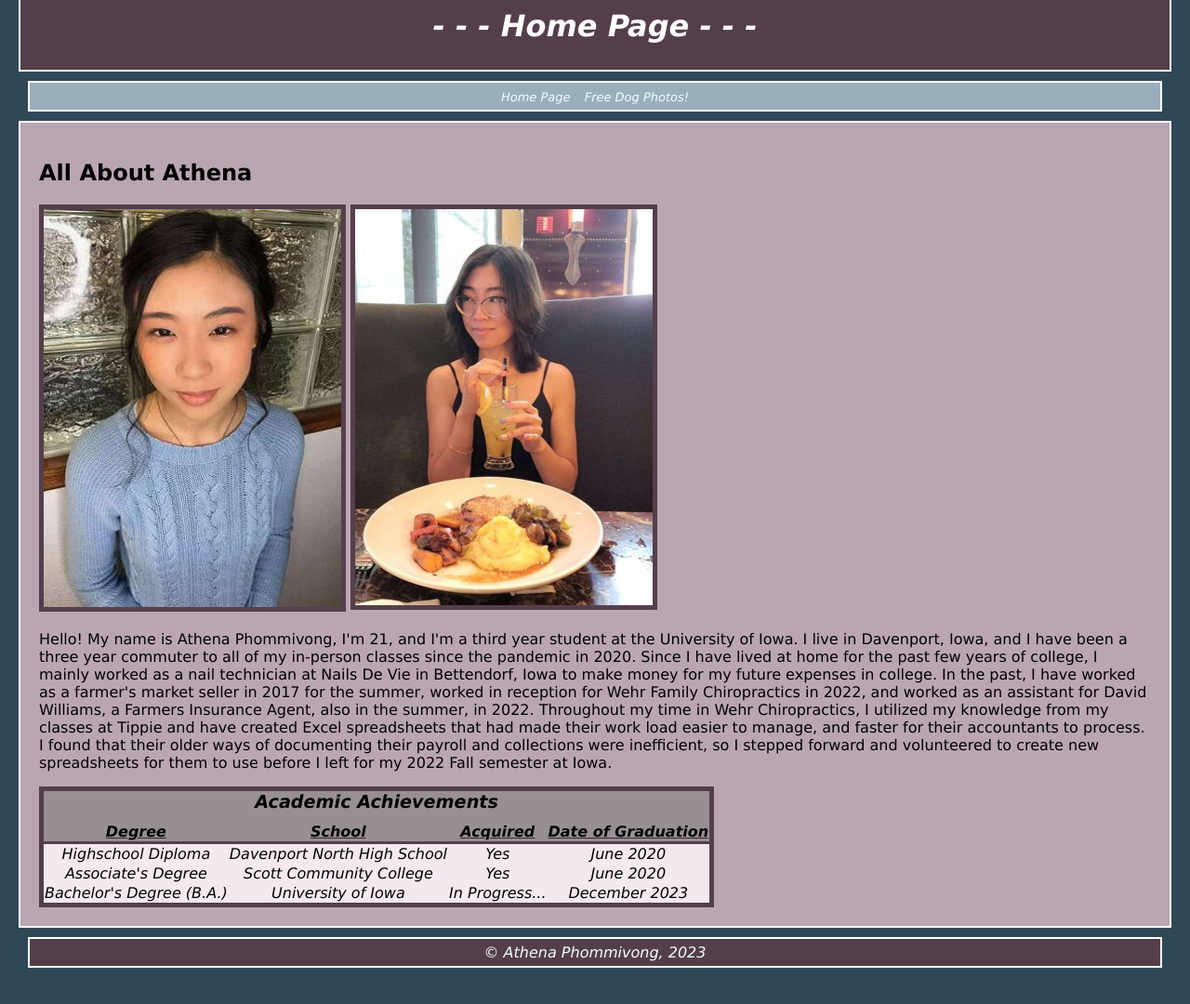
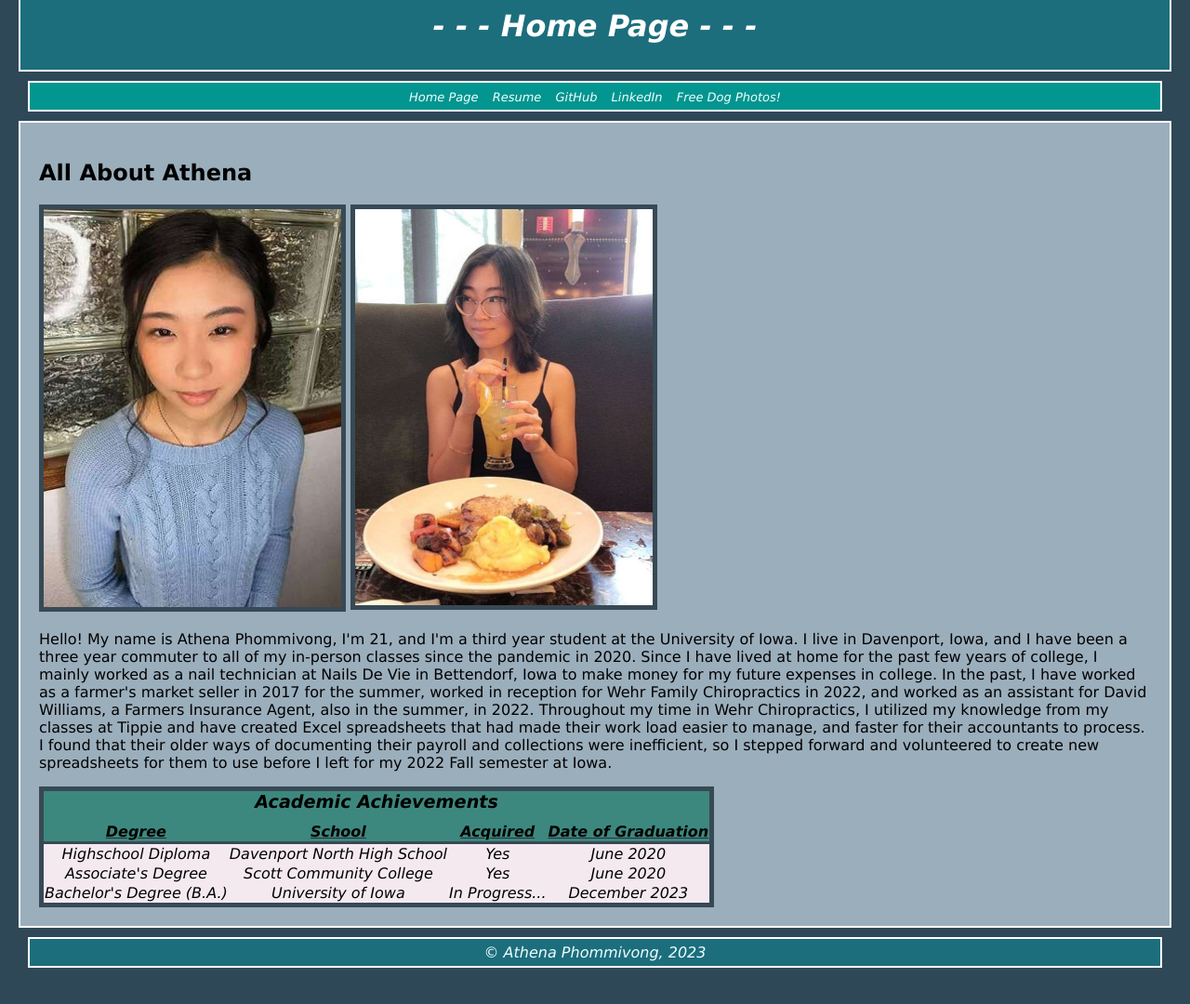
Before and after one commit to anguyen0102/aphommivong_HW6, a plain HTML site: page index.html in a window 1280 px wide. Shown: the part 40-1120 px from the top of the page at 93% size. Drawn offline with Linux system fonts and the light colour scheme.

Commit message:
added more links to my page as well as my resume

```diff
--- a/grilledbread/cheese.css
+++ b/grilledbread/cheese.css
@@ -11,7 +11,7 @@ a {
 }
 
 header {
-    background-color: #553e4c;
+    background-color: #1c6e7d;
     padding: 6px;
     text-align: center;
     border: 2px solid white;
@@ -36,7 +36,7 @@ h1 {
 }
 
 img {
-    border: 5px solid #553e4c;
+    border: 5px solid #374955;
     text-align: center;
 }
 
@@ -53,7 +53,7 @@ img {
 }
 
 main {
-    background-color: #baa6b2;
+    background-color: #9baebc;
     padding: 20px;
     border: 2px solid white;
 }
@@ -65,7 +65,7 @@ p {
 }
 
 nav {
-    background-color: #9baebc;
+    background-color: #039590;
     border: 2px solid white;
     margin: 10px;
     padding: 5px;
@@ -80,24 +80,25 @@ a:hover {
 }
 
 caption {
-    border-top: 5px solid #553e4c;
-    border-left: 5px solid #553e4c;
-    border-right: 5px solid #553e4c;
-    background-color: #988f95;
+    border-top: 5px solid #374955;
+    border-left: 5px solid #374955;
+    border-right: 5px solid #374955;
+    background-color: #3d887e;
     font-weight: bold;
     font-size: larger;
+    color: black;
     padding-bottom: 10px;
     font-family: 'Lucida Sans', 'Lucida Sans Regular', 'Lucida Grande', 'Lucida Sans Unicode', Geneva, Verdana, sans-serif;
 }
 
 thead {
-    border-bottom: 3px solid #553e4c;
+    border-bottom: 3px solid #374955;
     padding: 5px;
     font-weight: bold;
     text-decoration: underline #392a33;
     margin: 10px;
     color: black;
-    background-color: #988f95;
+    background-color: #3d887e;
 
 }
 
@@ -107,15 +108,15 @@ table {
     font-style: italic;
     text-align: center;
     background-color: #f5e9f0;
-    border-left: 5px solid #553e4c;
-    border-bottom: 5px solid #553e4c;
-    border-right: 5px solid #553e4c;
+    border-left: 5px solid #374955;
+    border-bottom: 5px solid #374955;
+    border-right: 5px solid #374955;
     font-family: 'Lucida Sans', 'Lucida Sans Regular', 'Lucida Grande', 'Lucida Sans Unicode', Geneva, Verdana, sans-serif;
     font-size: medium;
 }
 
 footer {
-    background-color: #553e4c;
+    background-color: #1c6e7d;
     color: azure;
     border: 2px solid white;
     margin: 10px;
@@ -125,14 +126,9 @@ footer {
     font-family: 'Lucida Sans', 'Lucida Sans Regular', 'Lucida Grande', 'Lucida Sans Unicode', Geneva, Verdana, sans-serif;
 }
 
-#u1 {
-    width: 400px;
-    padding: 0;
-    margin: 0 auto;
+#resume {
+    text-align: left;
+    font-size: small;
+    font-family: 'Lucida Sans', 'Lucida Sans Regular', 'Lucida Grande', 'Lucida Sans Unicode', Geneva, Verdana, sans-serif;
+
 }
-
-#u2 {
-    width: 400px;
-    padding: 0;
-    margin: 0 auto;
- }
--- a/index.html
+++ b/index.html
@@ -11,6 +11,9 @@
     <header><h1>- - - Home Page - - -</h1></header>
     <nav>
         <a href="index.html"> Home Page</a>
+        <a href="resume.html"> Resume</a>
+        <a href="https://github.com/anguyen0102"> GitHub</a>
+        <a href="https://www.linkedin.com/in/athena-phommivong-783405207/"> LinkedIn</a>
         <a href="yosher.html"> Free Dog Photos!</a>
     </nav>
     <main>
```
Also changed, not shown: resume.html (added, +28 -0 lines), yosher.html (+4 -1 lines), bingbong/Resume.jpg (added), 1 other file.
